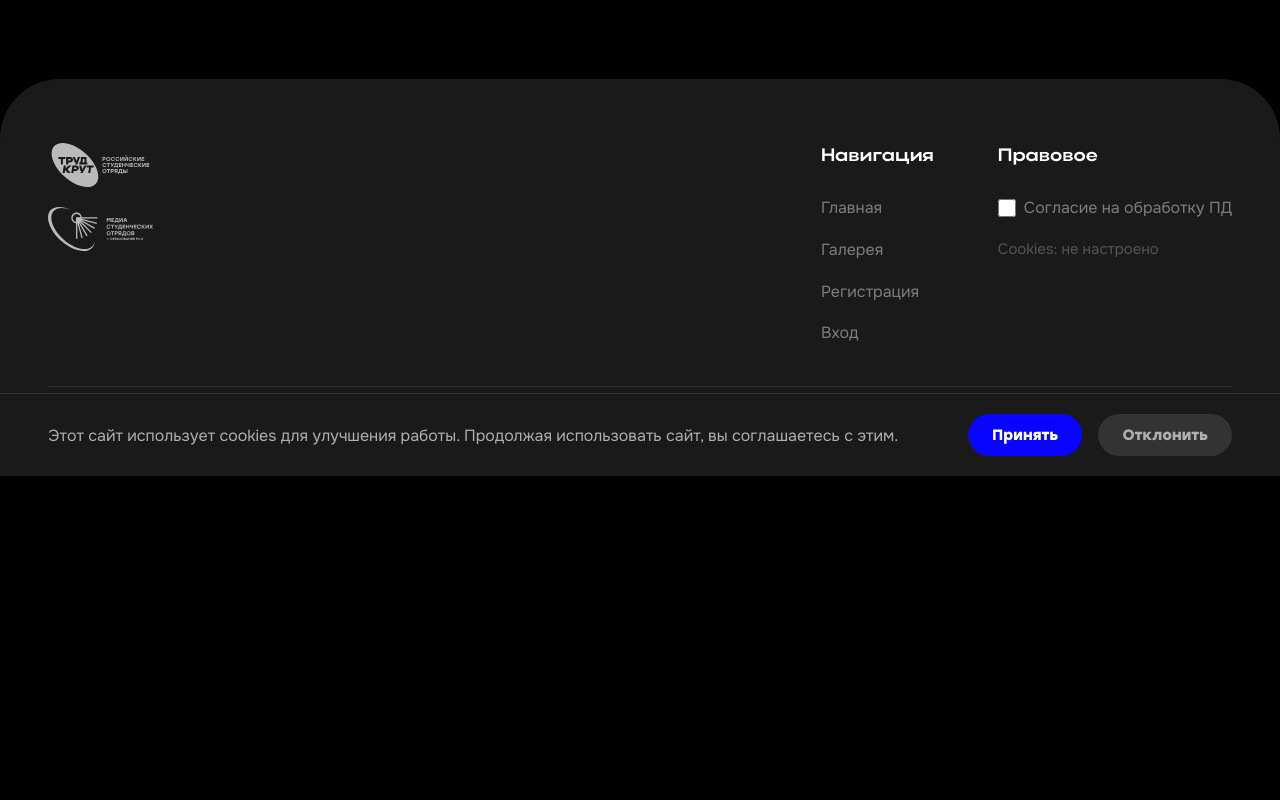
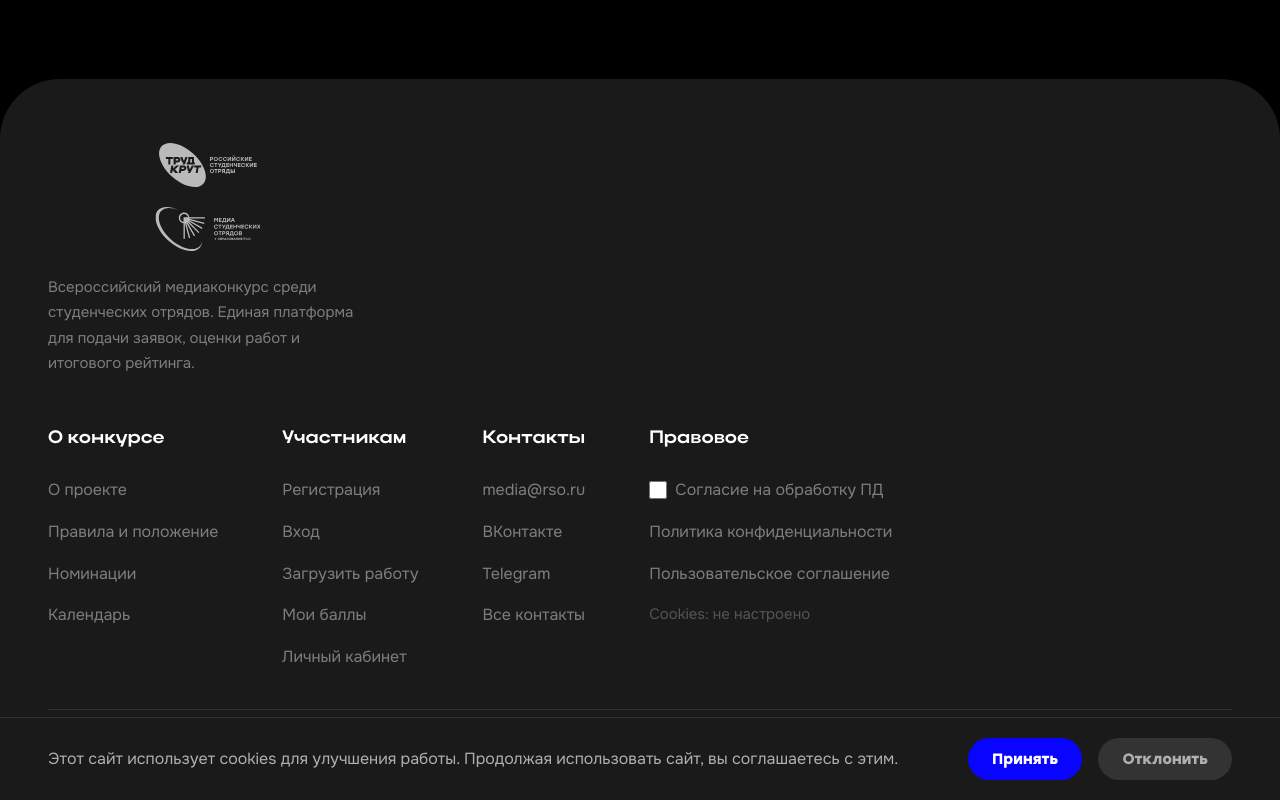
Before and after one commit to tema64378/media_rso, a React (Vite) app in the folder frontend/: page / in a window 1280 px wide. Shown: the part 7005-7805 px from the top of the page. Before the commit the page ends 7481 px from the top, so only its background shows below. Built offline with nearby package versions, Linux system fonts and the light colour scheme; no server answers.

Commit message:
fix: update landing footer to match new expanded footer

```diff
--- a/frontend/src/pages/Landing.tsx
+++ b/frontend/src/pages/Landing.tsx
@@ -333,17 +333,38 @@ export default function Landing({ isLoggedIn, onLogout, theme, onThemeToggle }:
       {/* Footer */}
       <footer className="landing-footer">
         <div className="footer-main">
-          <div className="footer-brand">
-            <img src="/logos/rso-logo.svg" alt="РСО" className="footer-logo" />
-            <img src="/logos/media-rso-logo.svg" alt="Медиа РСО" className="footer-logo" />
+          <div className="footer-brand-col">
+            <div className="footer-brand">
+              <img src="/logos/rso-logo.svg" alt="РСО" className="footer-logo" />
+              <img src="/logos/media-rso-logo.svg" alt="Медиа РСО" className="footer-logo" />
+            </div>
+            <p className="footer-desc">
+              Всероссийский медиаконкурс среди студенческих отрядов. Единая платформа
+              для подачи заявок, оценки работ и итогового рейтинга.
+            </p>
           </div>
           <div className="footer-links">
             <div className="footer-col">
-              <h4 className="footer-col-title">Навигация</h4>
-              <a href="/">Главная</a>
-              <a href="/gallery">Галерея</a>
+              <h4 className="footer-col-title">О конкурсе</h4>
+              <a href="/about">О проекте</a>
+              <a href="/rules">Правила и положение</a>
+              <a href="/nominations">Номинации</a>
+              <a href="/calendar">Календарь</a>
+            </div>
+            <div className="footer-col">
+              <h4 className="footer-col-title">Участникам</h4>
               <a href="/register">Регистрация</a>
               <a href="/login">Вход</a>
+              <a href="/submissions">Загрузить работу</a>
+              <a href="/my-scores">Мои баллы</a>
+              <a href="/profile">Личный кабинет</a>
+            </div>
+            <div className="footer-col">
+              <h4 className="footer-col-title">Контакты</h4>
+              <a href="mailto:media@rso.ru">media@rso.ru</a>
+              <a href="https://vk.com/rso_media" target="_blank" rel="noopener noreferrer">ВКонтакте</a>
+              <a href="https://t.me/media_rso" target="_blank" rel="noopener noreferrer">Telegram</a>
+              <a href="/contacts">Все контакты</a>
             </div>
             <div className="footer-col">
               <h4 className="footer-col-title">Правовое</h4>
@@ -355,6 +376,8 @@ export default function Landing({ isLoggedIn, onLogout, theme, onThemeToggle }:
                 />
                 <span>Согласие на обработку ПД</span>
               </label>
+              <a href="/privacy">Политика конфиденциальности</a>
+              <a href="/terms">Пользовательское соглашение</a>
               <span className="cookie-notice">
                 Cookies: {cookieConsent === 'accepted' ? '✓ Принято' : cookieConsent === 'declined' ? '✕ Отклонено' : 'не настроено'}
               </span>
@@ -362,7 +385,7 @@ export default function Landing({ isLoggedIn, onLogout, theme, onThemeToggle }:
           </div>
         </div>
         <div className="footer-bottom">
-          © 2026 Медиа РСО. Все права защищены.
+          © 2026 Медиа РСО. Все права защищены. Сделано в Российских Студенческих Отрядах.
         </div>
       </footer>
 
```
